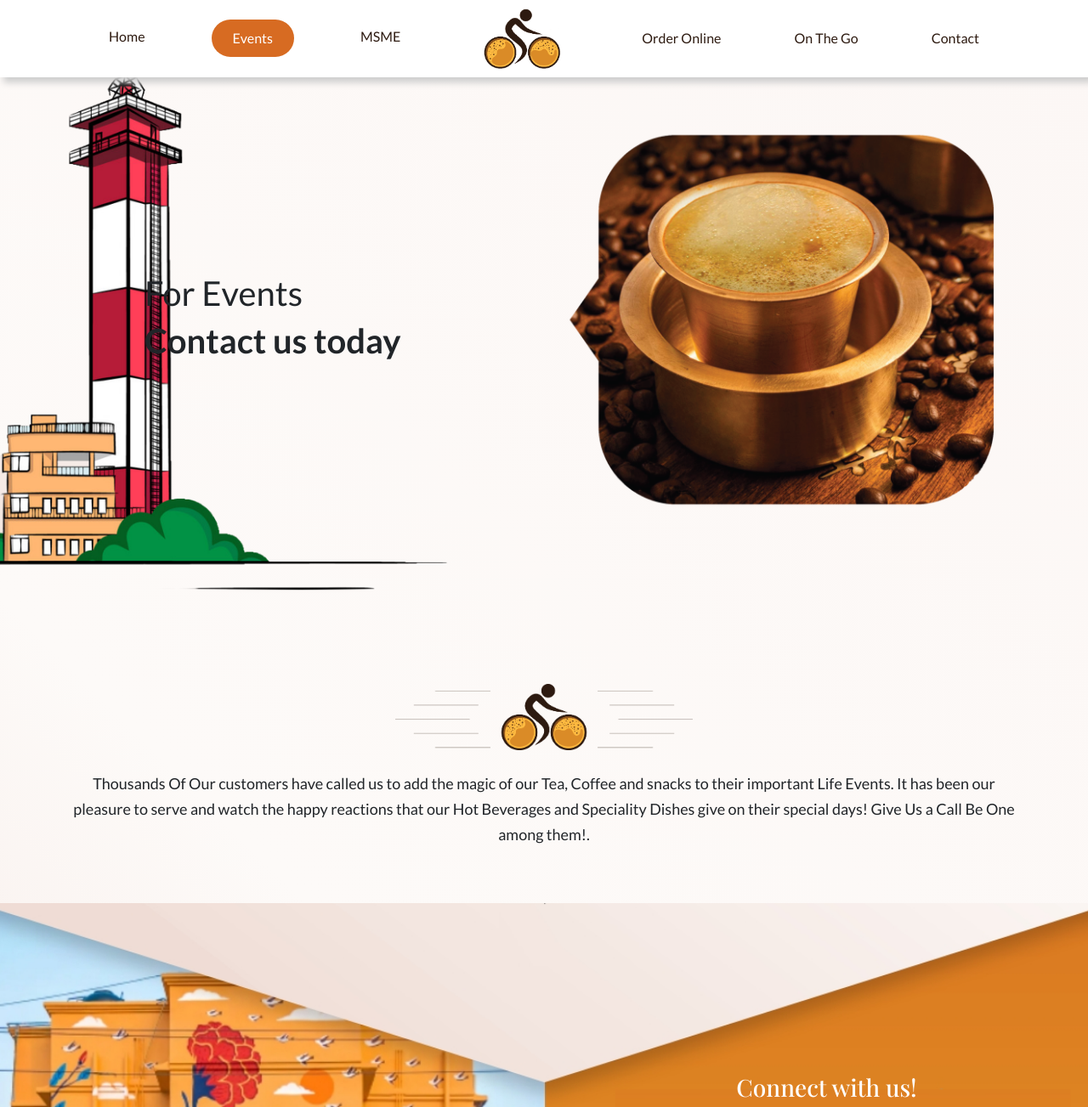
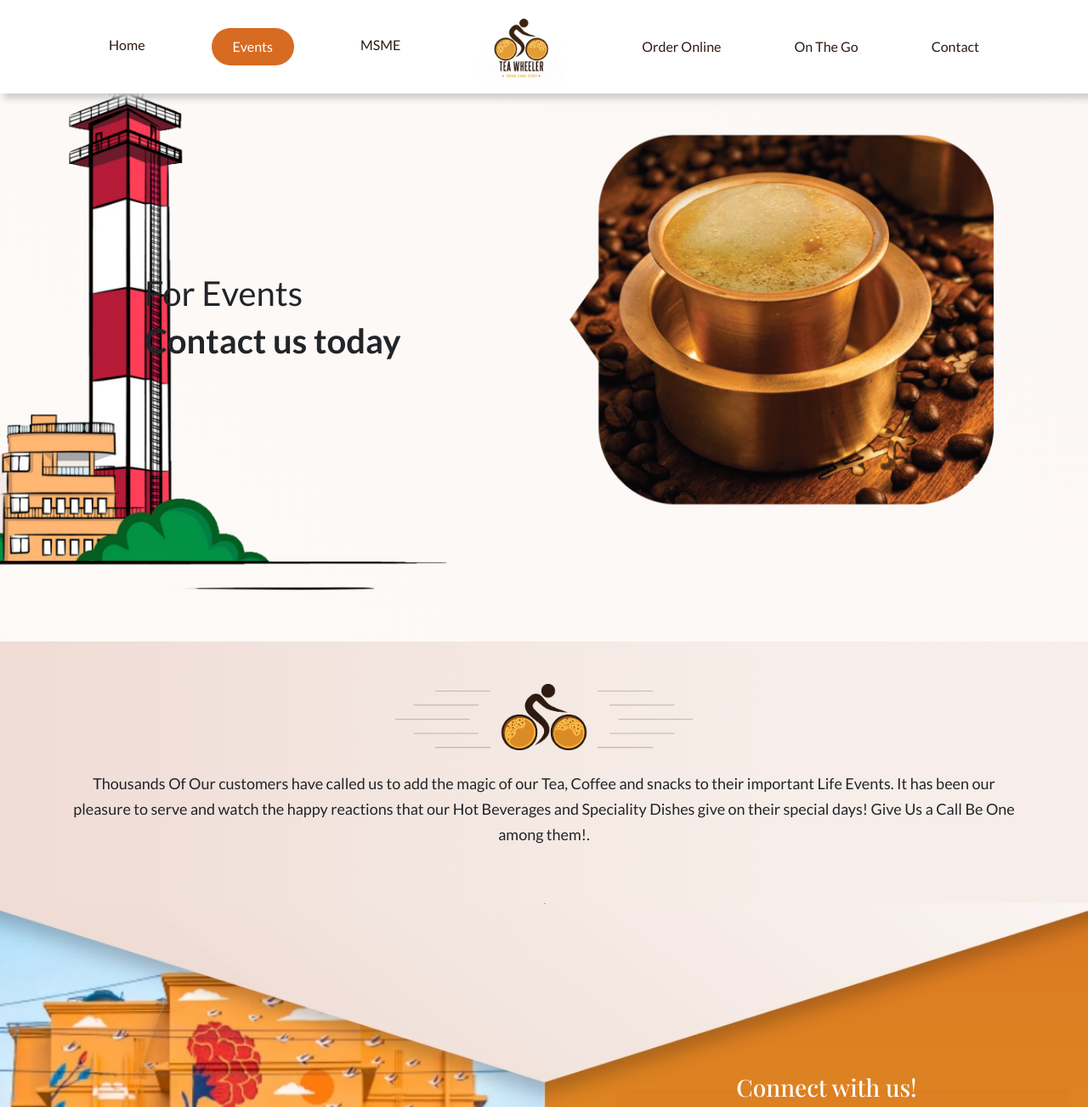
Before and after one commit to mrlsiva/teewheeler, a PHP site: page /for-events.php in a window 1280 px wide. Shown: the top 1303 px of the page at 85% size. Run offline with PHP 8.4, Linux system fonts and the light colour scheme; some libraries are stand-ins or nearby versions; some web fonts are replaced.

Commit message:
logo & bg color upadted

```diff
--- a/contact.php
+++ b/contact.php
@@ -52,7 +52,7 @@
             </ul>
             <!-- Navbar brand -->
             <a class="navbar-brand d-none d-lg-flex mx-lg-auto" href="index.php">
-            <img src="img/logo.png" alt="logo" width="100"
+            <img src="img/logo.gif" alt="logo" width="100"
                 class="img-fluid">
             </a>
             <!-- Navbar nav -->
@@ -226,7 +226,6 @@
                         </svg>
                         <!-- <i class="fab fa-linkedin fa-lg sicon"></i> -->
                     </a>
-                    <span class="fbord dhide"></span>
                     </p>
                 </div>
             </div>
--- a/css/mystyle.css
+++ b/css/mystyle.css
@@ -765,6 +765,13 @@ a:hover {
 	height: 100%;
 }
 
+.sandal-bg {
+	background: -moz-linear-gradient(right, #efdcd5 0%, #f7eee9 70%);
+  background: -webkit-linear-gradient(right, #efdcd5 0%, #f7eee9 70%);
+  background: linear-gradient(to right, #efdcd5 0%, #f7eee9 70%);
+  filter: progid:DXImageTransform.Microsoft.gradient(startColorstr='#efdcd5', endColorstr='#f7eee9', GradientType=0);
+}
+
 /* Form CSS */
 .messageDiv {
 	padding-top: 10px;
--- a/for-events.php
+++ b/for-events.php
@@ -170,7 +170,7 @@
                </ul>
                <!-- Navbar brand -->
                <a class="navbar-brand d-none d-lg-flex mx-lg-auto" href="index.php">
-               <img src="img/logo.png" alt="logo" width="100"
+               <img src="img/logo.gif" alt="logo" width="100"
                   class="img-fluid">
                </a>
                <!-- Navbar nav -->
@@ -223,7 +223,7 @@
           </div>
           </div>
       </section>
-      <section>
+      <section class="sandal-bg">
          <div class="container pt-50 pb-50">
             <div class="row">
                <div class="col-md-4"></div>
@@ -406,7 +406,6 @@
                            </svg>
                            <!-- <i class="fab fa-linkedin fa-lg sicon"></i> -->
                         </a>
-                        <span class="fbord dhide"></span>
                      </p>
                   </div>
                </div>
--- a/index.php
+++ b/index.php
@@ -51,7 +51,7 @@
             </ul>
             <!-- Navbar brand -->
             <a class="navbar-brand d-none d-lg-flex mx-lg-auto" href="index.php">
-            <img src="img/logo.png" alt="logo" width="100"
+            <img src="img/logo.gif" alt="logo" width="130"
                 class="img-fluid">
             </a>
             <!-- Navbar nav -->
@@ -409,7 +409,6 @@
                         </svg>
                         <!-- <i class="fab fa-linkedin fa-lg sicon"></i> -->
                     </a>
-                    <span class="fbord dhide"></span>
                     </p>
                 </div>
             </div>
--- a/msme.php
+++ b/msme.php
@@ -170,7 +170,7 @@
                </ul>
                <!-- Navbar brand -->
                <a class="navbar-brand d-none d-lg-flex mx-lg-auto" href="index.php">
-               <img src="img/logo.png" alt="logo" width="100"
+               <img src="img/logo.gif" alt="logo" width="100"
                   class="img-fluid">
                </a>
                <!-- Navbar nav -->
@@ -369,7 +369,6 @@
                            </svg>
                            <!-- <i class="fab fa-linkedin fa-lg sicon"></i> -->
                         </a>
-                        <span class="fbord dhide"></span>
                      </p>
                   </div>
                </div>
--- a/on-the-go.php
+++ b/on-the-go.php
@@ -171,7 +171,7 @@
                </ul>
                <!-- Navbar brand -->
                <a class="navbar-brand d-none d-lg-flex mx-lg-auto" href="index.php">
-               <img src="img/logo.png" alt="logo" width="100"
+               <img src="img/logo.gif" alt="logo" width="100"
                   class="img-fluid">
                </a>
                <!-- Navbar nav -->
@@ -446,7 +446,6 @@
                            </svg>
                            <!-- <i class="fab fa-linkedin fa-lg sicon"></i> -->
                         </a>
-                        <span class="fbord dhide"></span>
                      </p>
                   </div>
                </div>
--- a/order-online.php
+++ b/order-online.php
@@ -169,7 +169,7 @@
                </ul>
                <!-- Navbar brand -->
                <a class="navbar-brand d-none d-lg-flex mx-lg-auto" href="index.php">
-               <img src="img/logo.png" alt="logo" width="100"
+               <img src="img/logo.gif" alt="logo" width="100"
                   class="img-fluid">
                </a>
                <!-- Navbar nav -->
@@ -344,7 +344,6 @@
                            </svg>
                            <!-- <i class="fab fa-linkedin fa-lg sicon"></i> -->
                         </a>
-                        <span class="fbord dhide"></span>
                      </p>
                   </div>
                </div>
```
